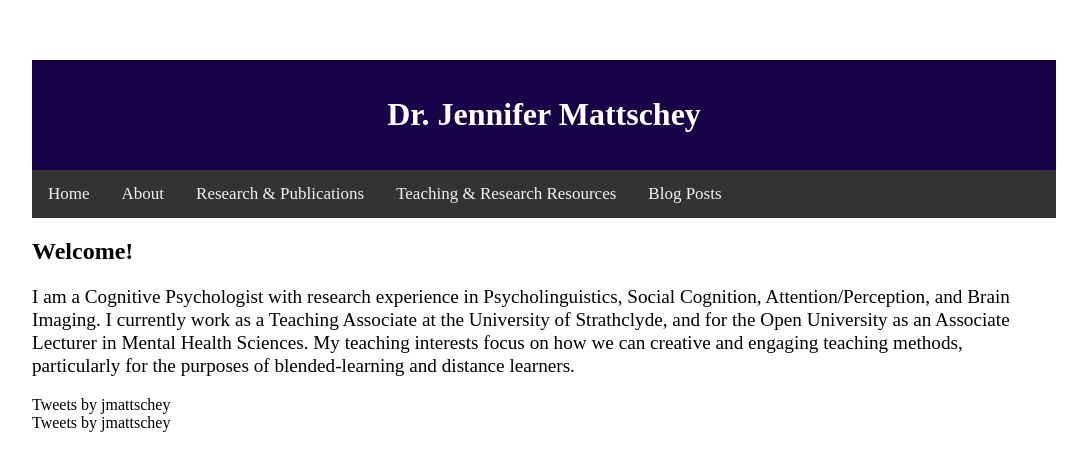
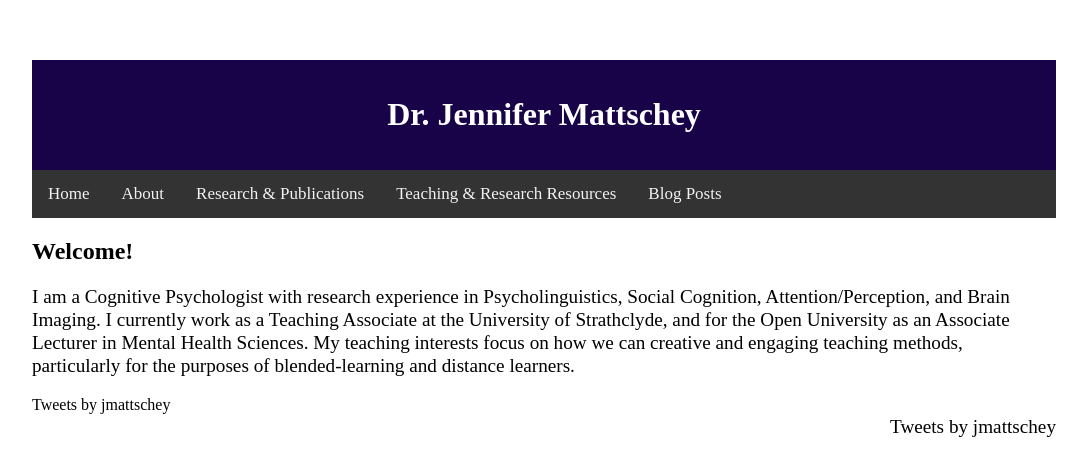
Before and after one commit to jmattschey/jmattschey.github.io, a Jekyll site: the page built from index.html, in a window 1280 px wide. Shown: the top 476 px of the page, without its empty margins (96-1183 px from the left). Built offline with Jekyll 4.4.1, drawn with Linux system fonts in a browser that asks for light colours; comment, search, counter and statistics services are not loaded.

Commit message:
Update index.html

```diff
--- a/index.html
+++ b/index.html
@@ -3,7 +3,7 @@ layout: default
 title: Jennifer Mattschey
 ---
   <div>
-	  <h2> Welcome! </h2>
+	 <h2> Welcome! </h2>
     	<p>I am a Cognitive Psychologist with research experience in Psycholinguistics,
 	Social Cognition, Attention/Perception, and Brain Imaging. I currently
 	work as a Teaching Associate at the University of Strathclyde, and for the Open University
@@ -13,8 +13,10 @@ title: Jennifer Mattschey
 </div>
 
 <div>
-<a class="twitter-timeline" data-width="600" data-height="600" href="https://twitter.com/jmattschey?ref_src=twsrc%5Etfw">Tweets by jmattschey</a>
+<p style="float: right;">
+<a class="twitter-timeline" right data-width="600" data-height="400" href="https://twitter.com/jmattschey?ref_src=twsrc%5Etfw">Tweets by jmattschey</a>
 	<script async src="https://platform.twitter.com/widgets.js" charset="utf-8"></script>
+</p>
 </div>
 <a class="twitter-timeline  tw-align-center" data-width="600" data-height="600" href="https://twitter.com/jmattschey?ref_src=twsrc%5Etfw">Tweets by jmattschey</a>
 	<script async src="https://platform.twitter.com/widgets.js" charset="utf-8"></script>
```
